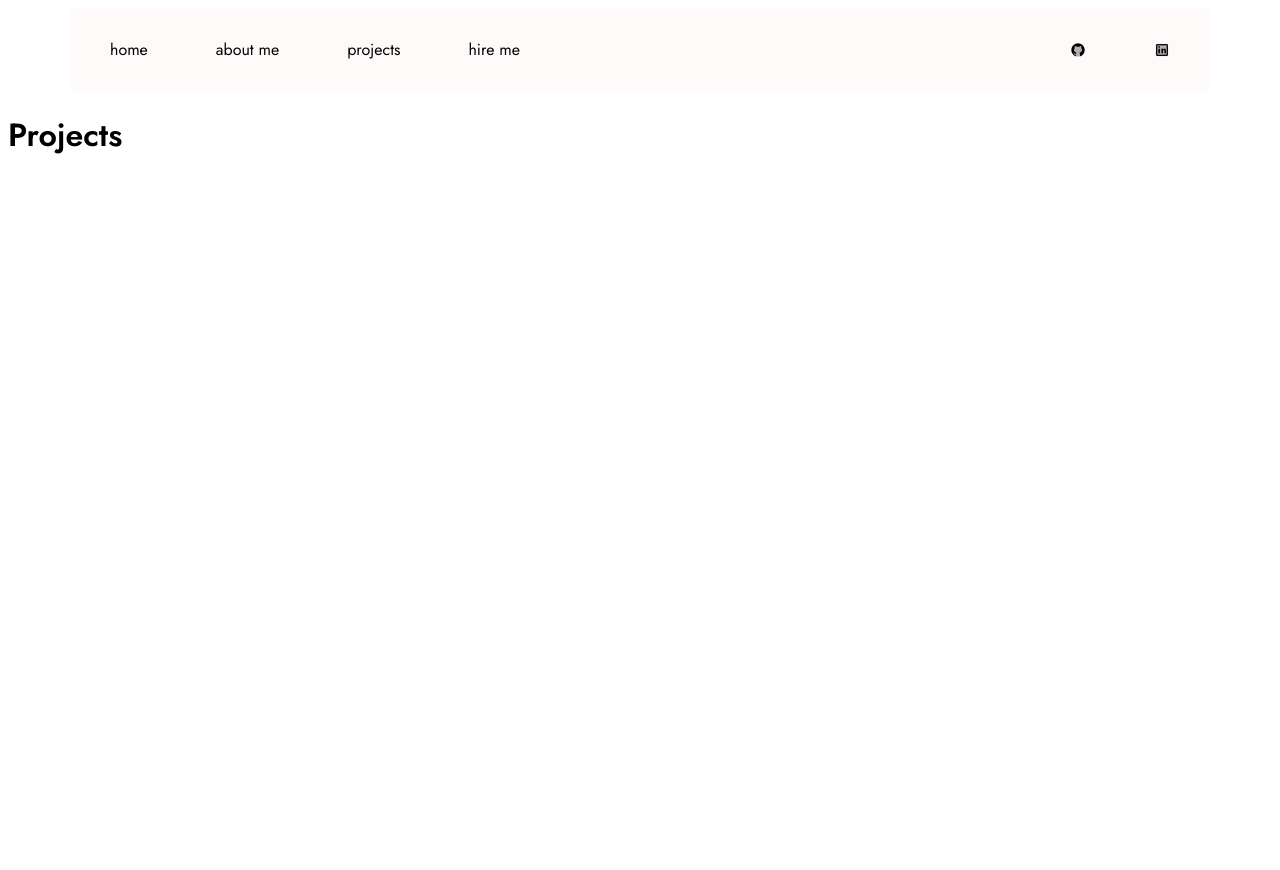
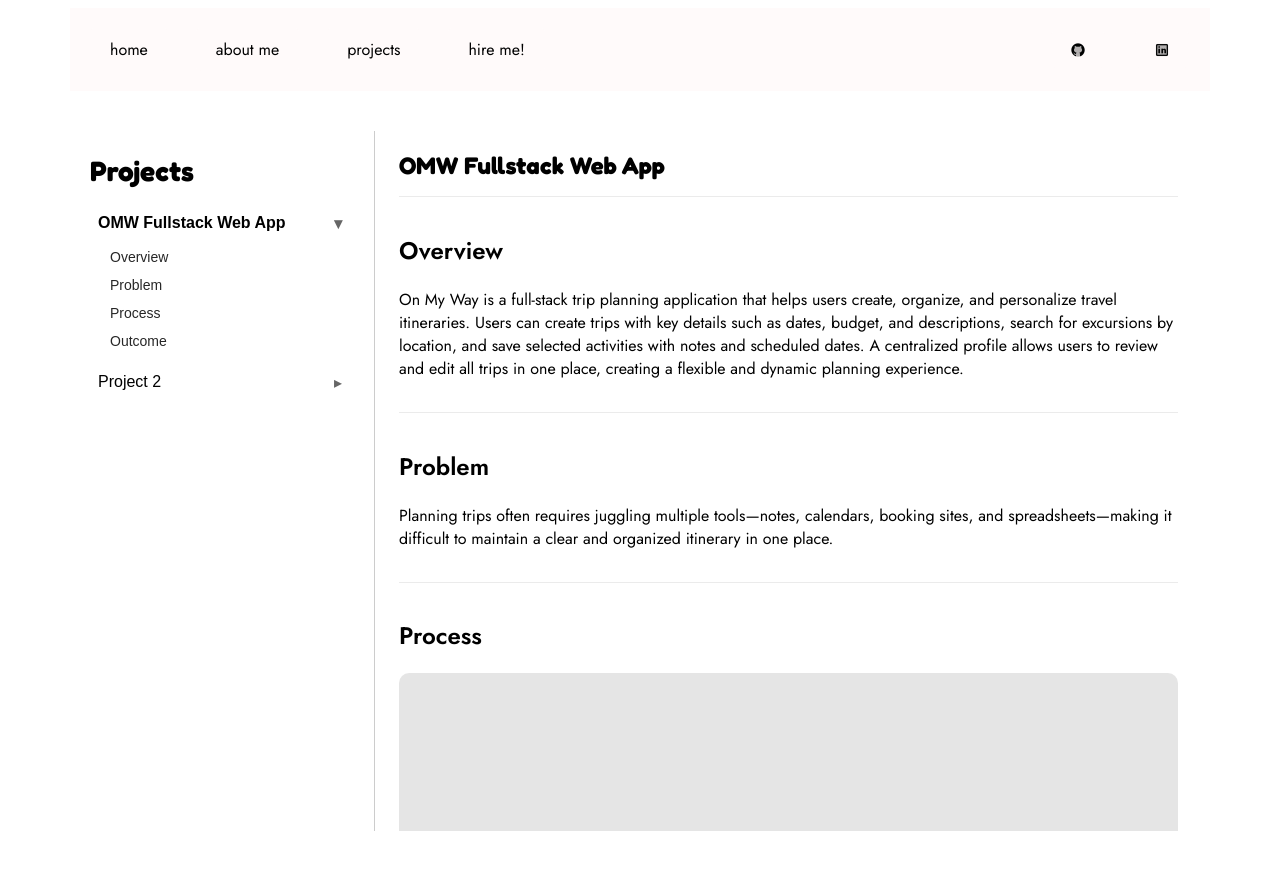
Before and after one commit to nicoleyeag/portfolio, a React (Create React App) app: page /projects in a window 1280 px wide. Shown: the top 870 px of the page. Before the commit the page ends 800 px from the top, so only its background shows below. Built offline with nearby package versions, Linux system fonts and the light colour scheme; a web font is replaced by a local one.

Commit message:
started on projects page, have nice layout

```diff
--- a/src/components/DownloadCV.js
+++ b/src/components/DownloadCV.js
@@ -12,16 +12,24 @@ const CV_SPARKLES = [
 
 export default function DownloadCV() {
   const [buttonState, setButtonState] = useState("default");
+  const [showToast, setShowToast] = useState(false);
+
+  const handleClick = () => {
+    setShowToast(true);
+    setTimeout(() => setShowToast(false), 2500);
+  };
 
   return (
-    <button
-      type="button"
+    <div className="download-wrap">
+      <a
         className={`download-cv ${buttonState}`}
+        href="/Nicole-Yeager-CV.pdf"
+        download
+        onClick={handleClick}
         onMouseEnter={() => setButtonState("hover")}
         onMouseLeave={() => setButtonState("default")}
         onMouseDown={() => setButtonState("active")}
         onMouseUp={() => setButtonState("hover")}
-      onClick={() => window.open("/Nicole-Yeager-CV.pdf", "_blank")}
       >
         <span className="download-label">Download CV</span>
 
@@ -35,6 +43,13 @@ export default function DownloadCV() {
             />
           ))}
         </span>
-    </button>
+      </a>
+
+      {showToast && (
+        <div className="toast" role="status" aria-live="polite">
+          Thanks for the opportunity! 💛
+        </div>
+      )}
+    </div>
   );
 }
--- a/src/components/Navbar.js
+++ b/src/components/Navbar.js
@@ -11,7 +11,7 @@ export default function Navbar() {
       <StatefulButton label="home" to="/" sparkleColor="red" />
       <StatefulButton label="about me" to="/about" sparkleColor="orange" />
       <StatefulButton label="projects" to="/projects" sparkleColor="yellow" />
-      <StatefulButton label="hire me" to="/hire" sparkleColor="green" />
+      <StatefulButton label="hire me!" to="/hire" sparkleColor="green" />
       </div>
 
       <div className="nav-right">
--- a/src/css/style.css
+++ b/src/css/style.css
@@ -337,6 +337,131 @@ nav {
   padding: 40px 20px;
 }
 
+/* ===== PROJECTS PAGE ===== */
+
+.projects-page {
+  max-width: 1100px;
+  margin: 0 auto;
+  padding: 40px 20px;
+}
+
+.projects-layout {
+  display: grid;
+  grid-template-columns: 260px 1px 1fr;
+  gap: 24px;
+  max-width: 1200px;
+  margin: 0 auto;
+}
+
+.projects-nav {
+  position: sticky;
+  top: 24px;
+}
+
+.projects-title {
+  font-size: 28px;
+  margin-bottom: 16px;
+  font-weight: 700;
+  font-family: "Fredoka", sans-serif;
+}
+
+.project-group {
+  margin-bottom: 8px;
+}
+
+.project-button {
+  width: 100%;
+  background: none;
+  border: none;
+  padding: 10px 8px;
+  display: flex;
+  justify-content: space-between;
+  cursor: pointer;
+  font-size: 16px;
+}
+
+.project-button.active {
+  font-weight: 700;
+}
+
+.chevron {
+  opacity: 0.6;
+}
+
+.project-sections {
+  padding-left: 12px;
+}
+
+.section-link {
+  display: block;
+  background: none;
+  border: none;
+  padding: 6px 8px;
+  font-size: 14px;
+  text-align: left;
+  cursor: pointer;
+  opacity: 0.85;
+}
+
+.section-link:hover {
+  text-decoration: underline;
+  opacity: 1;
+}
+
+.projects-divider {
+  width: 1px;
+  background: rgba(0, 0, 0, 0.2);
+}
+
+.projects-content {
+  min-width: 0;
+}
+
+.case-scroll {
+  height: calc(100vh - 100px);
+  overflow-y: auto;
+  padding-right: 12px;
+}
+
+.case-title {
+  font-size: 24px;
+  margin-bottom: 16px;
+  font-weight: 700;
+  font-family: "Fredoka", sans-serif;
+}
+
+.case-section {
+  padding: 16px 0;
+  border-top: 1px solid rgba(0, 0, 0, 0.08);
+  font-family: "Jost", sans-serif;
+
+}
+
+.image-placeholder {
+  width: 100%;
+  height: 240px;
+  background: rgba(0, 0, 0, 0.1);
+  border-radius: 10px;
+  margin-top: 12px;
+}
+
+/* Mobile */
+@media (max-width: 900px) {
+  .projects-layout {
+    grid-template-columns: 1fr;
+  }
+
+  .projects-divider {
+    display: none;
+  }
+
+  .case-scroll {
+    height: auto;
+    overflow: visible;
+  }
+}
+
+
 /* --- HIRE ME PAGE --- */
 .hire {
   max-width: 1100px;
--- a/src/pages/Projects.js
+++ b/src/pages/Projects.js
@@ -1,5 +1,133 @@
-import React from "react";
+import React, { useMemo, useRef, useState } from "react";
+
+const PROJECTS = [
+  {
+    id: "project-1",
+    name: "OMW Fullstack Web App",
+    sections: [
+      { id: "overview", label: "Overview" },
+      { id: "problem", label: "Problem" },
+      { id: "process", label: "Process" },
+      { id: "outcome", label: "Outcome" },
+    ],
+    content: (
+      <>
+        <section id="overview" className="case-section">
+          <h2>Overview</h2>
+          <p>On My Way is a full-stack trip planning application that helps
+            users create, organize, and personalize travel itineraries. Users
+            can create trips with key details such as dates, budget, and
+            descriptions, search for excursions by location, and save selected
+            activities with notes and scheduled dates. A centralized profile
+            allows users to review and edit all trips in one place, creating a
+            flexible and dynamic planning experience.</p>
+        </section>
+
+        <section id="problem" className="case-section">
+          <h2>Problem</h2>
+          <p>Planning trips often requires juggling multiple tools—notes,
+            calendars, booking sites, and spreadsheets—making it difficult to
+            maintain a clear and organized itinerary in one place.</p>
+        </section>
+
+        <section id="process" className="case-section">
+          <h2>Process</h2>
+          <div className="image-placeholder" />
+        </section>
+
+        <section id="outcome" className="case-section">
+          <h2>Outcome</h2>
+          <p>Results, learnings, next steps.</p>
+        </section>
+      </>
+    ),
+  },
+  {
+    id: "project-2",
+    name: "Project 2",
+    sections: [{ id: "overview", label: "Overview" }],
+    content: (
+      <section id="overview" className="case-section">
+        <h2>Overview</h2>
+        <p>Second project description.</p>
+      </section>
+    ),
+  },
+];
 
 export default function Projects() {
-  return <h1>Projects</h1>;
+  const [openProjectId, setOpenProjectId] = useState(PROJECTS[0].id);
+  const [activeProjectId, setActiveProjectId] = useState(PROJECTS[0].id);
+  const contentRef = useRef(null);
+
+  const activeProject = useMemo(
+    () => PROJECTS.find((p) => p.id === activeProjectId),
+    [activeProjectId]
+  );
+
+  const handleProjectClick = (id) => {
+    setOpenProjectId(id);
+    setActiveProjectId(id);
+
+    requestAnimationFrame(() => {
+      contentRef.current?.scrollTo({ top: 0, behavior: "smooth" });
+    });
+  };
+
+  const scrollToSection = (id) => {
+    const el = contentRef.current?.querySelector(`#${id}`);
+    el?.scrollIntoView({ behavior: "smooth" });
+  };
+
+  return (
+    <div className="projects-page">
+      <div className="projects-layout">
+        {/* LEFT NAV */}
+        <aside className="projects-nav">
+          <h1 className="projects-title">Projects</h1>
+
+          {PROJECTS.map((project) => (
+            <div key={project.id} className="project-group">
+              <button
+                className={`project-button ${
+                  activeProjectId === project.id ? "active" : ""
+                }`}
+                onClick={() => handleProjectClick(project.id)}
+              >
+                <span>{project.name}</span>
+                <span className="chevron">
+                  {openProjectId === project.id ? "▾" : "▸"}
+                </span>
+              </button>
+
+              {openProjectId === project.id && (
+                <div className="project-sections">
+                  {project.sections.map((section) => (
+                    <button
+                      key={section.id}
+                      className="section-link"
+                      onClick={() => scrollToSection(section.id)}
+                    >
+                      {section.label}
+                    </button>
+                  ))}
+                </div>
+              )}
+            </div>
+          ))}
+        </aside>
+
+        {/* DIVIDER */}
+        <div className="projects-divider" />
+
+        {/* RIGHT CONTENT */}
+        <main className="projects-content">
+          <div ref={contentRef} className="case-scroll">
+            <h2 className="case-title">{activeProject.name}</h2>
+            {activeProject.content}
+          </div>
+        </main>
+      </div>
+    </div>
+  );
 }
```
Also changed, not shown: 1 other file (tests, documents, lock files or other folders). Lines whose indentation alone changed are shown as unchanged.
